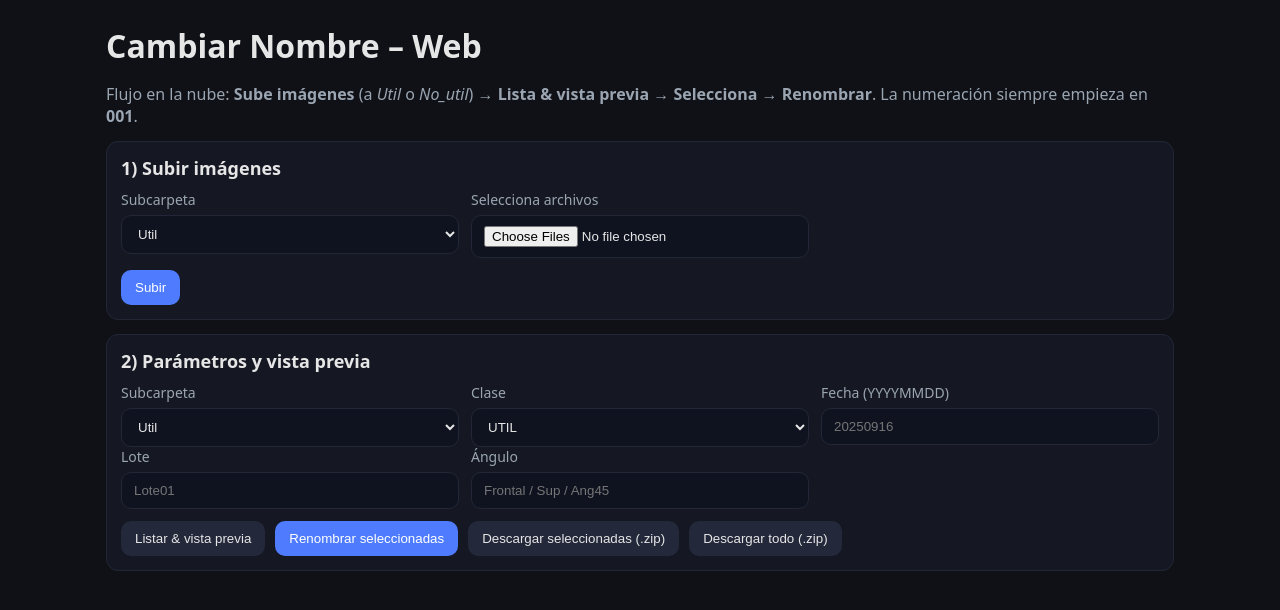
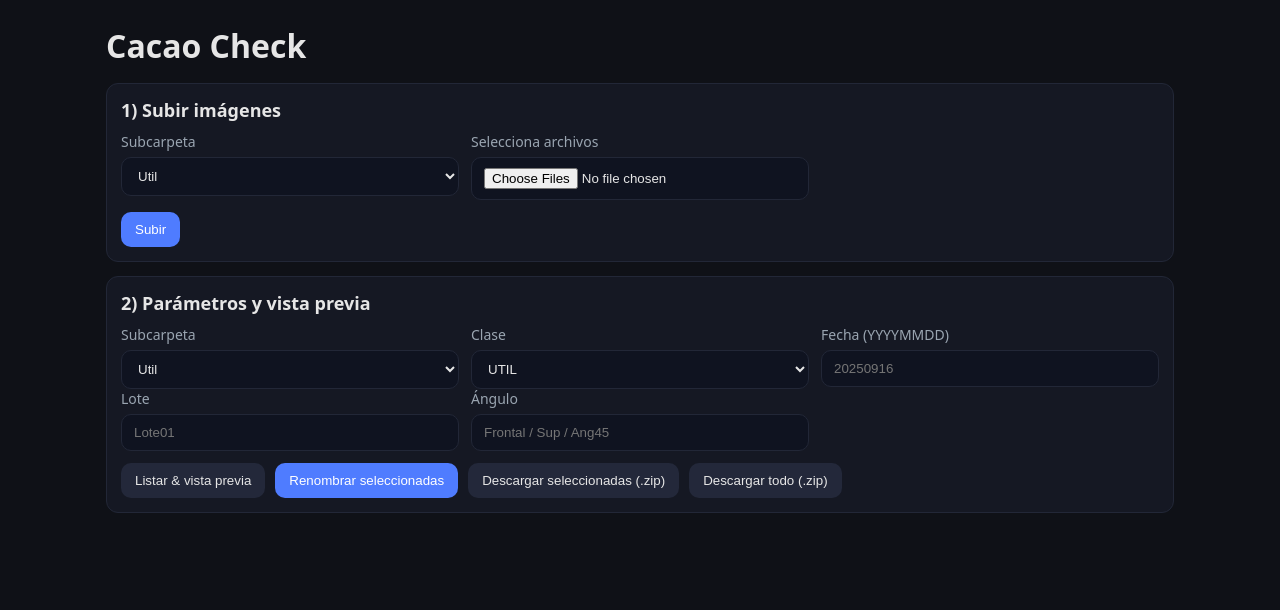
Before and after one commit to dennyscontreras/cambiar_nombre, a plain HTML site: page docs/index.html in a window 1280 px wide. Drawn offline with Linux system fonts and the light colour scheme.

Commit message:
chore: cambiar encabezado a Cacao Check

```diff
--- a/docs/index.html
+++ b/docs/index.html
@@ -8,11 +8,9 @@
 </head>
 <body>
   <main class="container">
-    <h1>Cambiar Nombre – Web</h1>
+    <h1>Cacao Check</h1>
     <p class="note">
-      Flujo en la nube: <b>Sube imágenes</b> (a <i>Util</i> o <i>No_util</i>) →
-      <b>Lista & vista previa</b> → <b>Selecciona</b> → <b>Renombrar</b>.
-      La numeración siempre empieza en <b>001</b>.
+
     </p>
 
     <!-- 1) SUBIR -->
```
